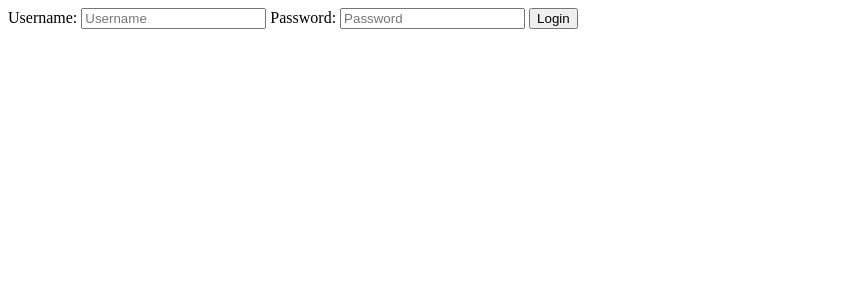
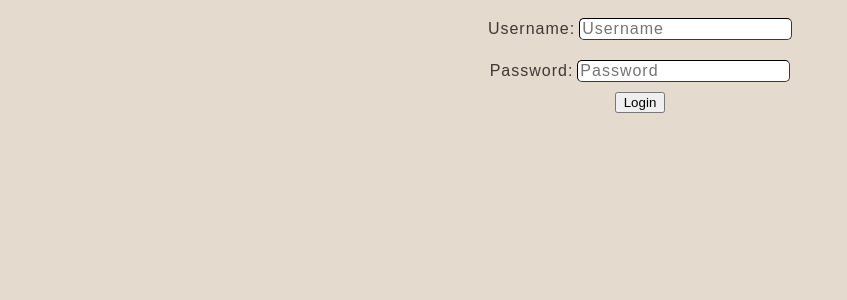
Before and after one commit to sabrinagm/Portfolio-2-DIG3134C, a PHP site: page /login.php in a window 1280 px wide. Shown: the top 300 px of the page, without its empty margins (0-847 px from the left). Run offline with PHP 8.4, Linux system fonts and the light colour scheme; some web fonts are replaced.

Commit message:
April 30, 2022 7:37 PM

```diff
--- a/login.php
+++ b/login.php
@@ -1,3 +1,9 @@
+<!DOCTYPE html>
+    <head>
+        <link rel="stylesheet" href="styles.css">
+    </head>
+<body>
+
 <?php
 //Accepts username and password. If they exist in the database, log in the user.
 include("security.php");
@@ -19,11 +25,11 @@ else {
 
         <form action="login.php" method="POST">
 
-        <label>Username:</label>
-        <input type="text" placeholder="Username" name="username" id="username">
+        <label class="formInfo">Username:</label>
+        <input class="formInfo"type="text" placeholder="Username" name="username" id="username"><br>
 
-        <label>Password:</label>
-        <input type="password" placeholder="Password" name="password" id="password">
+        <label class="formInfo">Password:</label>
+        <input class="formInfo" type="password" placeholder="Password" name="password" id="password"><br>
 
         <button type="submit" name="submit">Login</button>
         </form>
@@ -40,3 +46,6 @@ else {
 
     </body>
 </html>
+
+    </body>
+</html>
--- a/styles.css
+++ b/styles.css
@@ -35,3 +35,24 @@ p {
 .anchor:hover {
     color: #E7BAA0;
 }
+
+.formInfo {
+text-align: left;
+color: #3f3931;
+font-size: 16px;
+font-family: 'Source Sans Pro', sans-serif;
+letter-spacing: 1px;
+margin-bottom: 10px;
+margin-top: 10px;
+justify-content: center;
+}
+
+input {
+    border-color: #3f3931;
+    border-radius: 5px;
+    border-width: 1px;
+}
+
+button {
+    width: 50px;
+}
```
